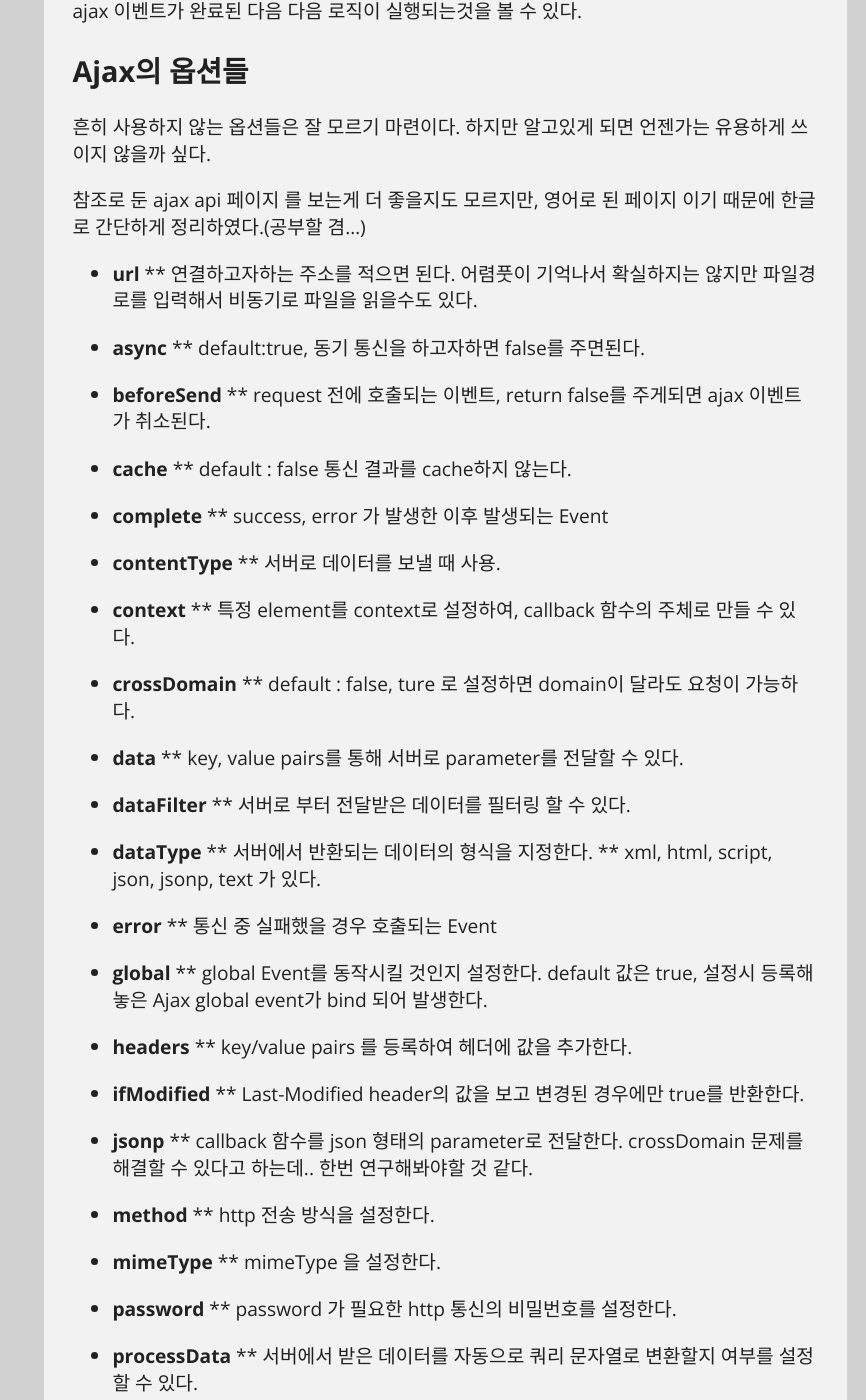
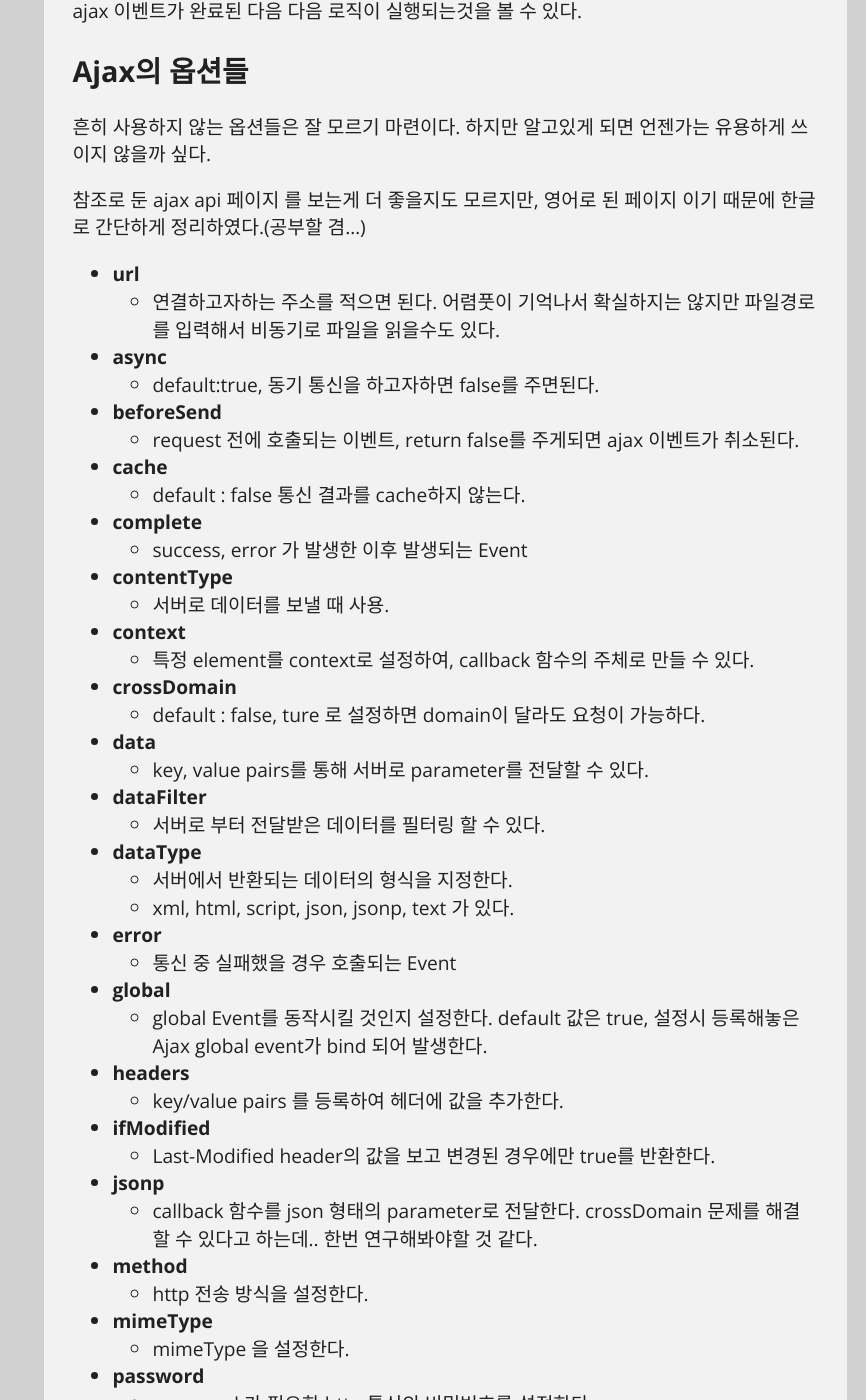
Before and after one commit to kdsr2z0/kdsr2z0.github.io, a Jekyll site: the page built from _posts/2015-05-03-ajaxasync.md, in a window 1280 px wide and 1400 px high, scrolled down 2099 px. Shown: the whole window, without its empty margins (414-1280 px from the left). Built offline with Jekyll 4.4.1, drawn with Linux system fonts in a browser that asks for light colours; Markdown is read by kramdown in place of the engine named in the settings; comment, search, counter and statistics services are not loaded; some of the changed text lies outside the part shown.

Commit message:
포스트 수정

```diff
--- a/_posts/2015-05-03-ajaxasync.md
+++ b/_posts/2015-05-03-ajaxasync.md
@@ -97,86 +97,86 @@ Ajax의 옵션들
 참조로 둔 ajax api 페이지 를 보는게 더 좋을지도 모르지만, 영어로 된 페이지 이기 때문에 한글로 간단하게 정리하였다.(공부할 겸...)
 
 * __url__
-** 연결하고자하는 주소를 적으면 된다. 어렴풋이 기억나서 확실하지는 않지만 파일경로를 입력해서 비동기로 파일을 읽을수도 있다.
+	* 연결하고자하는 주소를 적으면 된다. 어렴풋이 기억나서 확실하지는 않지만 파일경로를 입력해서 비동기로 파일을 읽을수도 있다.
 
 * __async__
-** default:true, 동기 통신을 하고자하면 false를 주면된다.
+	* default:true, 동기 통신을 하고자하면 false를 주면된다.
 
 * __beforeSend__
-** request 전에 호출되는 이벤트, return false를 주게되면 ajax 이벤트가 취소된다.
+	* request 전에 호출되는 이벤트, return false를 주게되면 ajax 이벤트가 취소된다.
 
 * __cache__
-** default : false 통신 결과를 cache하지 않는다.
+	* default : false 통신 결과를 cache하지 않는다.
 
 * __complete__
-** success, error 가 발생한 이후 발생되는 Event
+	* success, error 가 발생한 이후 발생되는 Event
 
 * __contentType__
-** 서버로 데이터를 보낼 때 사용.
+	* 서버로 데이터를 보낼 때 사용.
 
 * __context__
-** 특정 element를 context로 설정하여, callback 함수의 주체로 만들 수 있다.
+	* 특정 element를 context로 설정하여, callback 함수의 주체로 만들 수 있다.
 
 * __crossDomain__
-** default : false, ture 로 설정하면 domain이 달라도 요청이 가능하다.
+	* default : false, ture 로 설정하면 domain이 달라도 요청이 가능하다.
 
 * __data__
-** key, value pairs를 통해 서버로 parameter를 전달할 수 있다.
+	* key, value pairs를 통해 서버로 parameter를 전달할 수 있다.
 
 * __dataFilter__
-** 서버로 부터 전달받은 데이터를 필터링 할 수 있다.
+	* 서버로 부터 전달받은 데이터를 필터링 할 수 있다.
 
 * __dataType__
-** 서버에서 반환되는 데이터의 형식을 지정한다.
-** xml, html, script, json, jsonp, text 가 있다.
+	* 서버에서 반환되는 데이터의 형식을 지정한다.
+	* xml, html, script, json, jsonp, text 가 있다.
 
 * __error__
-** 통신 중 실패했을 경우 호출되는 Event
+	* 통신 중 실패했을 경우 호출되는 Event
 
 * __global__
-** global Event를 동작시킬 것인지 설정한다. default 값은 true, 설정시 등록해놓은 Ajax global event가 bind 되어 발생한다.
+	* global Event를 동작시킬 것인지 설정한다. default 값은 true, 설정시 등록해놓은 Ajax global event가 bind 되어 발생한다.
 
 * __headers__
-** key/value pairs 를 등록하여 헤더에 값을 추가한다.
+	* key/value pairs 를 등록하여 헤더에 값을 추가한다.
 
 * __ifModified__
-** Last-Modified header의 값을 보고 변경된 경우에만 true를 반환한다.
+	* Last-Modified header의 값을 보고 변경된 경우에만 true를 반환한다.
 
 * __jsonp__
-** callback 함수를 json 형태의 parameter로 전달한다. crossDomain 문제를 해결할 수 있다고 하는데.. 한번 연구해봐야할 것 같다.
+	* callback 함수를 json 형태의 parameter로 전달한다. crossDomain 문제를 해결할 수 있다고 하는데.. 한번 연구해봐야할 것 같다.
 
 * __method__
-** http 전송 방식을 설정한다.
+	* http 전송 방식을 설정한다.
 
 * __mimeType__
-** mimeType 을 설정한다.
+	* mimeType 을 설정한다.
 
 * __password__
-** password 가 필요한 http 통신의 비밀번호를 설정한다.
+	* password 가 필요한 http 통신의 비밀번호를 설정한다.
 
 * __processData__
-** 서버에서 받은 데이터를 자동으로 쿼리 문자열로 변환할지 여부를 설정할 수 있다.
+	* 서버에서 받은 데이터를 자동으로 쿼리 문자열로 변환할지 여부를 설정할 수 있다.
 
 * __scriptCharset__
-** 서버와 script의 character set 이 다르다면 설정해야한다.
+	* 서버와 script의 character set 이 다르다면 설정해야한다.
 
 * __success__
-** 통신이 성공하면 호출되는 함수를
+	* 통신이 성공하면 호출되는 함수를
 
 * __statusCode__
-** 특정 state Code 에서 bind 될 event를 설정한다.
+	* 특정 state Code 에서 bind 될 event를 설정한다.
 
 * __timeout__
-** 제한시간을 설정한다.
+	* 제한시간을 설정한다.
 
 * __type__
-** method 옵션의 또다른 이름.
+	* method 옵션의 또다른 이름.
 
 * __username__
-** 인증이 필요한 http 통신에서 사용자를 설정한다.
+	* 인증이 필요한 http 통신에서 사용자를 설정한다.
 
 * __xhr__
-** XMLHttpRequest 나 ActiveXObject 가 만들어질 때 실행되는 callback 함수이다.
+	* XMLHttpRequest 나 ActiveXObject 가 만들어질 때 실행되는 callback 함수이다.
 
 
 
```
